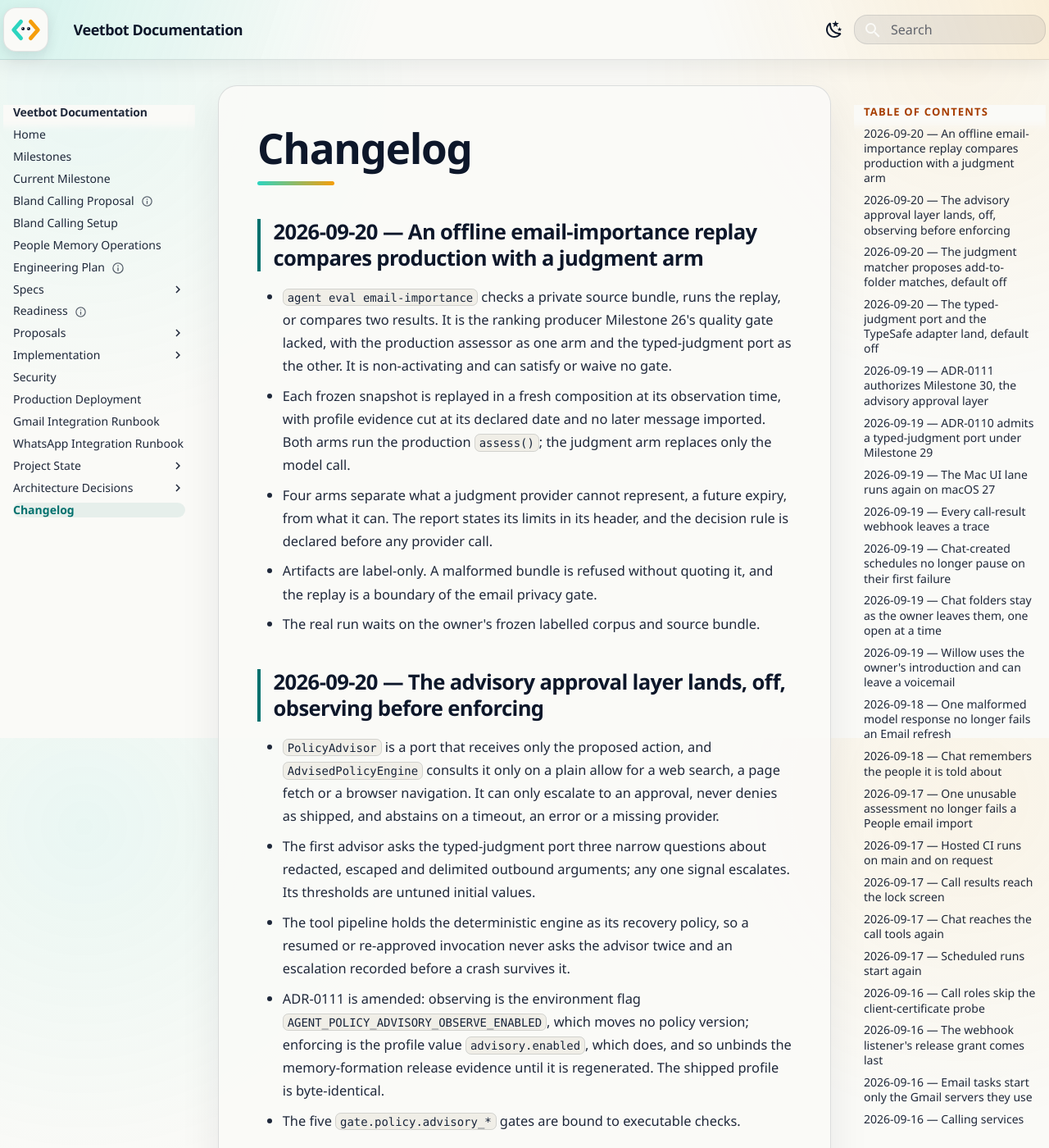
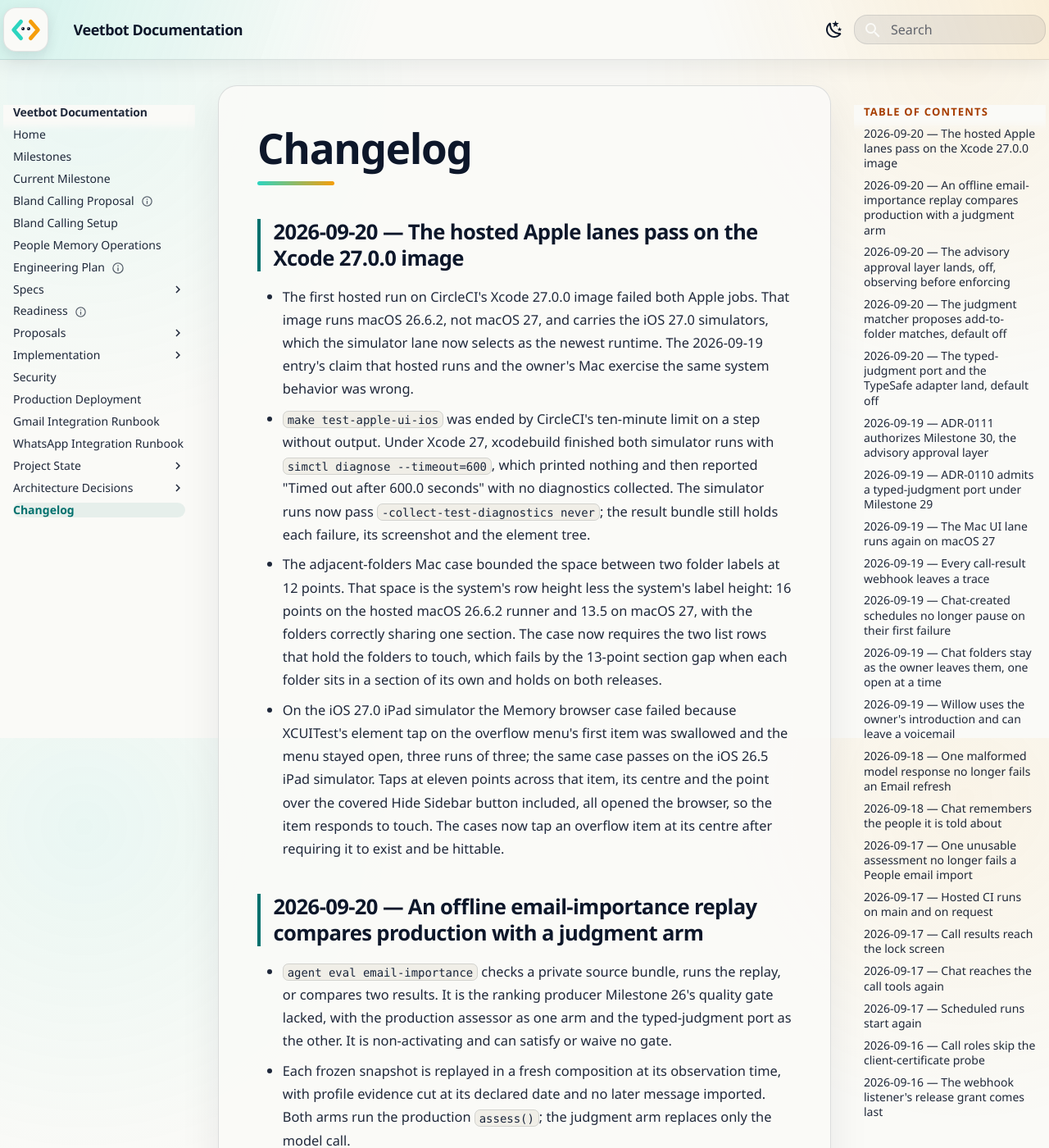
Before and after one commit to avitus/veetbot, an MkDocs documentation site: the page built from docs/changelog.md, in a window 1280 px wide and 1400 px high. Shown: the whole window at 82% size. Built offline with MkDocs 1.6.1 and Material for MkDocs 9.7.7, drawn with Linux system fonts in a browser that asks for light colours.

Commit message:
fix: pass the hosted Apple UI lanes on the Xcode 27.0.0 image
The first hosted run on CircleCI's Xcode 27.0.0 image failed both Apple
jobs. That image runs macOS 26.6.2 and carries the iOS 27.0 simulators,
which the simulator lane selects as the newest runtime.

The simulator lane was ended by CircleCI's ten-minute limit on a step
without output. Under Xcode 27 xcodebuild finished both runs, one with a
failure and one with only a skipped case, with simctl diagnose
--timeout=600, which printed nothing and then reported a 600-second
timeout with nothing collected. The runs now pass
-collect-test-diagnostics never; the result bundle still holds each
failure, its screenshot and the element tree.

The adjacent-folders Mac case bounded the space between two folder
labels at 12 points. That space is the system's row height less its
label height: 16 points on the hosted macOS 26.6.2 runner and 13.5 on
macOS 27 with the folders correctly in one section. The case now
requires the two list rows that hold the folders to touch, which fails
by the 13-point section gap when each folder has a section of its own.

On the iOS 27.0 iPad simulator XCUITest's element tap on the overflow
menu's first item was swallowed and the menu stayed open, three runs of
three, while taps at eleven points across the item, its centre included,
opened the Memory browser. The cases tap an overflow item at its centre
after requiring it to exist and be hittable.

Reading-Lane: A
Co-Authored-By: Claude Fable 5.1 <noreply@anthropic.com>
Glen-Conversation: 169f526d-837a-4b3c-9e26-32bc6c4184d2

```diff
--- a/docs/changelog.md
+++ b/docs/changelog.md
@@ -3,6 +3,33 @@ title: Changelog
 ---
 
 # Changelog
+
+## 2026-09-20 — The hosted Apple lanes pass on the Xcode 27.0.0 image
+
+- The first hosted run on CircleCI's Xcode 27.0.0 image failed both Apple jobs.
+  That image runs macOS 26.6.2, not macOS 27, and carries the iOS 27.0
+  simulators, which the simulator lane now selects as the newest runtime. The
+  2026-09-19 entry's claim that hosted runs and the owner's Mac exercise the
+  same system behavior was wrong.
+- `make test-apple-ui-ios` was ended by CircleCI's ten-minute limit on a step
+  without output. Under Xcode 27, xcodebuild finished both simulator runs with
+  `simctl diagnose --timeout=600`, which printed nothing and then reported
+  "Timed out after 600.0 seconds" with no diagnostics collected. The simulator
+  runs now pass `-collect-test-diagnostics never`; the result bundle still
+  holds each failure, its screenshot and the element tree.
+- The adjacent-folders Mac case bounded the space between two folder labels at
+  12 points. That space is the system's row height less the system's label
+  height: 16 points on the hosted macOS 26.6.2 runner and 13.5 on macOS 27,
+  with the folders correctly sharing one section. The case now requires the two
+  list rows that hold the folders to touch, which fails by the 13-point section
+  gap when each folder sits in a section of its own and holds on both releases.
+- On the iOS 27.0 iPad simulator the Memory browser case failed because
+  XCUITest's element tap on the overflow menu's first item was swallowed and the
+  menu stayed open, three runs of three; the same case passes on the iOS 26.5
+  iPad simulator. Taps at eleven points across that item, its centre and the
+  point over the covered Hide Sidebar button included, all opened the browser,
+  so the item responds to touch. The cases now tap an overflow item at its
+  centre after requiring it to exist and be hittable.
 
 ## 2026-09-20 — An offline email-importance replay compares production with a judgment arm
 
```
Also changed, not shown: clients/apple/README.md (+18 -0 lines), docs/plan/development-toolchain.md (+5 -1 lines), 3 other files.
